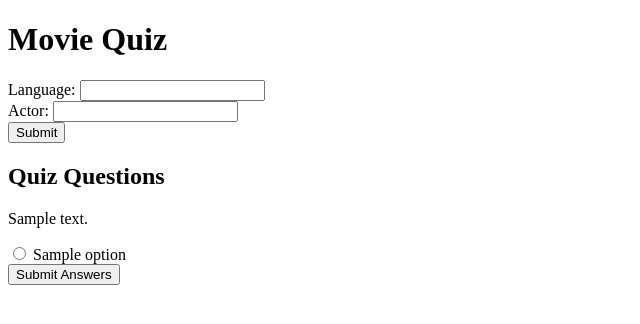
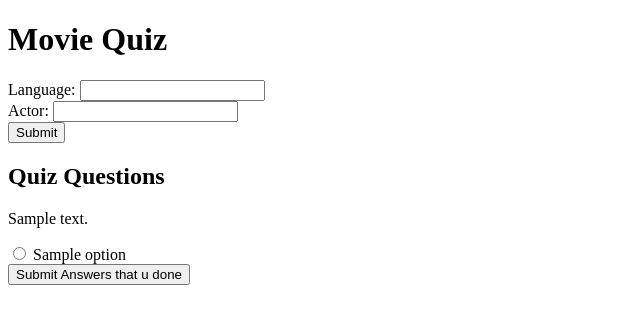
Before and after one commit to Vyshnavi015/moviebuzz, a Django app: template Movies/templates/quiz.html in a window 1280 px wide. Shown: the top 324 px of the page, without its empty margins (0-640 px from the left). Run offline with Django 5.2, Linux system fonts and the light colour scheme; the template is opened without the code that fills it: most values are stand-ins (such as "Sample title", 1, 10 or a date in 2020); data that the repository does not hold is empty.

Commit message:
working html

```diff
--- a/Movies/templates/quiz.html
+++ b/Movies/templates/quiz.html
@@ -30,7 +30,7 @@
                     {{ option }}<br>
                 {% endfor %}
             {% endfor %}
-            <button type="submit">Submit Answers</button>
+            <button type="submit">Submit Answers that u done</button>
         </form>
     {% elif error %}
         <p>{{ error }}</p>
```
